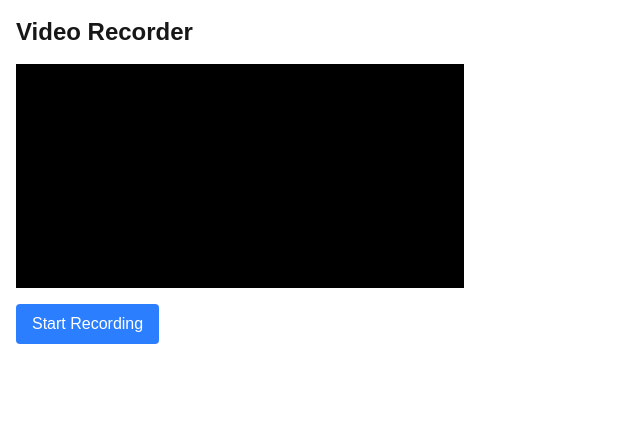
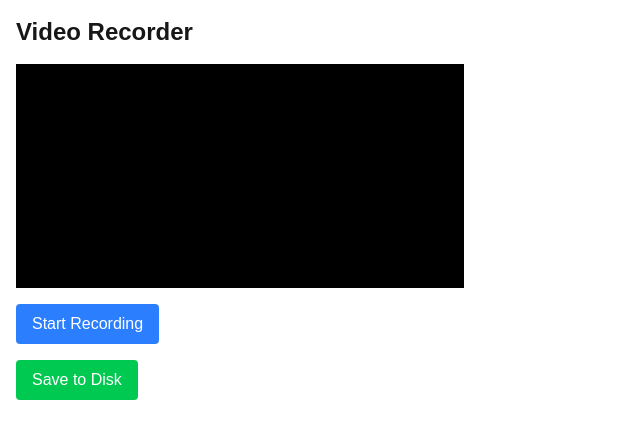
Before and after one commit to HEELSahil/electron-video-recording, a Next.js app: page / in a window 1280 px wide. Shown: the top 438 px of the page, without its empty margins (0-640 px from the left). Built offline with nearby package versions, Linux system fonts and the light colour scheme; no server answers.

Commit message:
Save The Recorded File To Disk

```diff
--- a/app/page.js
+++ b/app/page.js
@@ -62,6 +62,26 @@ export default function RecordPage() {
     }
   };
 
+  // After mediaRecorder.onstop or in a "Save" button handler
+  const handleSaveToDisk = async () => {
+    if (!recordedChunks.length) return;
+    const blob = new Blob(recordedChunks, { type: "video/webm" });
+    // Convert the Blob to an ArrayBuffer and then to a Buffer
+    const arrayBuffer = await blob.arrayBuffer();
+    const buffer = Buffer.from(arrayBuffer);
+
+    // Generate a unique filename using the current timestamp
+    const filename = `recording-${Date.now()}.webm`;
+
+    // Save the video file using the Electron API exposed in preload.js
+    const result = await window.electronAPI.saveVideo({ buffer, filename });
+    if (result.success) {
+      alert(`Video saved to: ${result.path}`);
+    } else {
+      alert(`Error saving video: ${result.error}`);
+    }
+  };
+
   return (
     <div className="p-4">
       <h1 className="text-2xl font-bold mb-4">Video Recorder</h1>
@@ -105,6 +125,13 @@ export default function RecordPage() {
           ></video>
         </div>
       )}
+
+      <button
+        onClick={handleSaveToDisk}
+        className="px-4 py-2 bg-green-500 text-white rounded"
+      >
+        Save to Disk
+      </button>
     </div>
   );
 }
--- a/main.js
+++ b/main.js
@@ -1,5 +1,6 @@
 // main.js
-const { app, BrowserWindow } = require("electron");
+const { app, BrowserWindow, ipcMain } = require("electron");
+const fs = require("fs");
 const path = require("path");
 
 function createWindow() {
@@ -8,6 +9,7 @@ function createWindow() {
     height: 768,
     webPreferences: {
       preload: path.join(__dirname, "preload.js"),
+      contextIsolation: true,
     },
   });
 
@@ -21,3 +23,15 @@ app.on("window-all-closed", () => {
     app.quit();
   }
 });
+
+// Handle the 'save-video' Inter-Process Communication call
+ipcMain.handle("save-video", async (event, { buffer, filename }) => {
+  try {
+    // Save to user's Documents folder
+    const savePath = path.join(app.getPath("documents"), filename);
+    fs.writeFileSync(savePath, buffer);
+    return { success: true, path: savePath };
+  } catch (err) {
+    return { success: false, error: err.message };
+  }
+});
--- a/preload.js
+++ b/preload.js
@@ -1,4 +1,8 @@
 // preload.js
-window.addEventListener("DOMContentLoaded", () => {
-  console.log("Preload script loaded!");
+const { contextBridge, ipcRenderer } = require("electron");
+
+contextBridge.exposeInMainWorld("electronAPI", {
+  saveVideo: async (data) => {
+    return ipcRenderer.invoke("save-video", data);
+  },
 });
```
